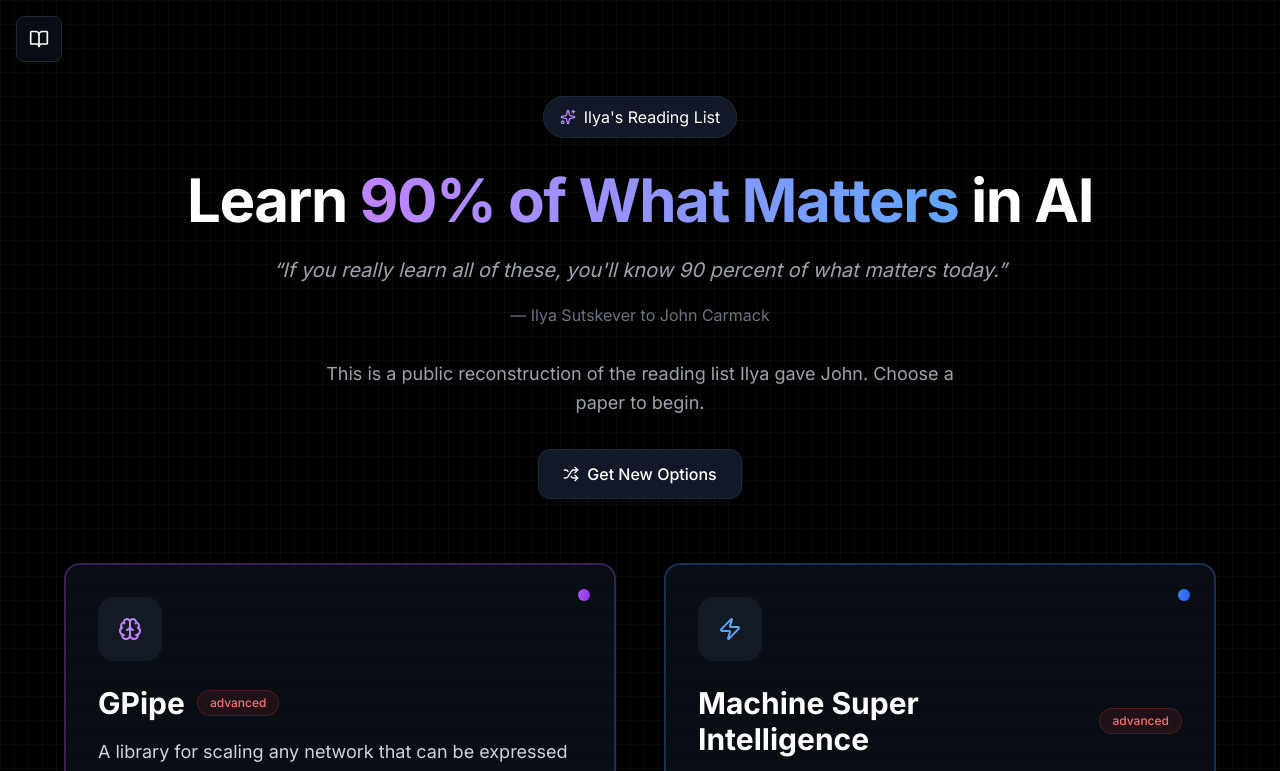
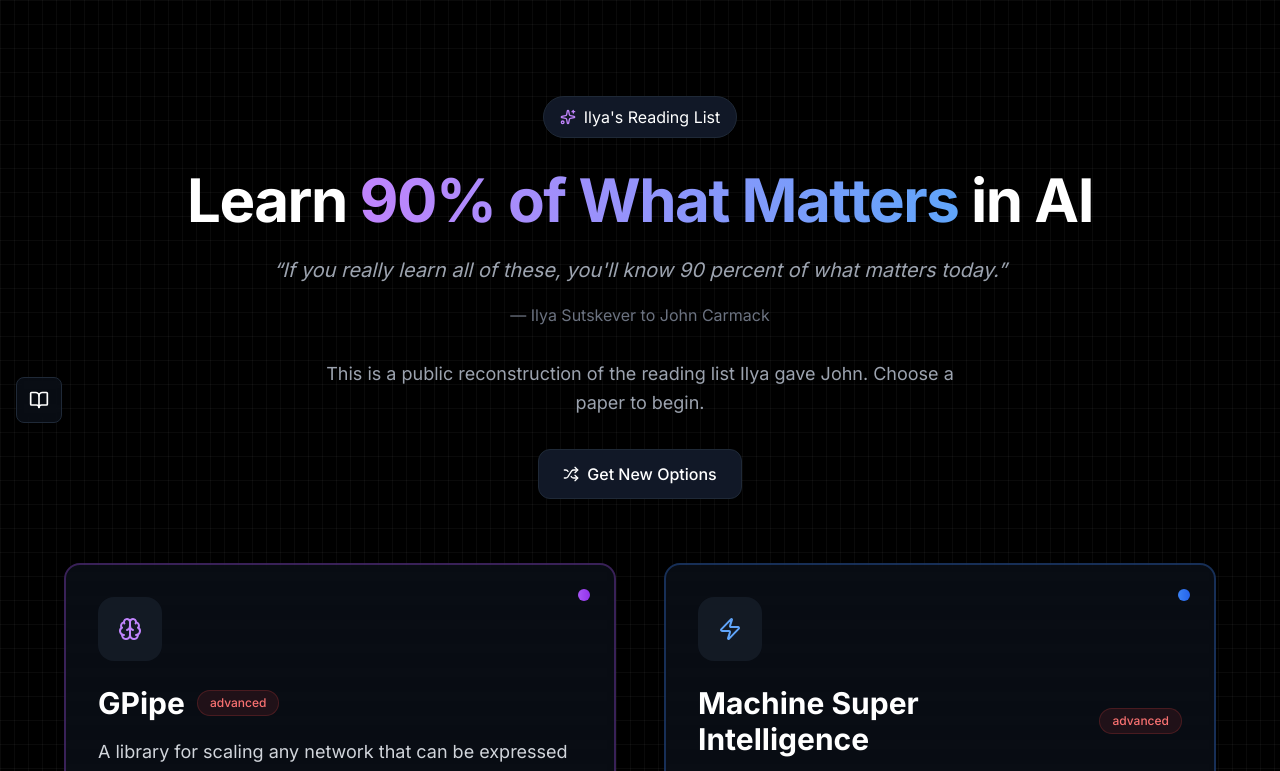
Before and after one commit to rachita-ramesh/sutskever30, a Next.js app: page / in a window 1280 px wide. Shown: the top 771 px of the page. Built offline with nearby package versions, Linux system fonts and the light colour scheme.

Commit message:
feat: move sidebar toggle to a floating button

```diff
--- a/src/app/page.tsx
+++ b/src/app/page.tsx
@@ -6,6 +6,7 @@
 import { ChatInterface } from "@/components/chat-interface";
 import { Sidebar } from "@/components/sidebar";
 import { concepts as allConcepts } from "@/data/concepts";
+import { SidebarToggle } from "@/components/sidebar-toggle";
 
 export default function HomePage() {
   const [selectedConcept, setSelectedConcept] = useState<Concept | null>(null);
@@ -35,8 +36,9 @@
         onClose={() => setIsSidebarOpen(false)}
         concepts={allConcepts}
         onSelectConcept={handleSwitchToConcept}
-        currentConceptId={selectedConcept?.id || ''}
+        currentConceptId={selectedConcept?.id || ""}
       />
+      {!isSidebarOpen && <SidebarToggle onToggle={toggleSidebar} />}
       {selectedConcept ? (
         <ChatInterface
           concept={selectedConcept}
--- a/src/components/chat-interface.tsx
+++ b/src/components/chat-interface.tsx
@@ -10,7 +10,11 @@
   onToggleSidebar: () => void;
 }
 
-export function ChatInterface({ concept, onBack, onToggleSidebar }: ChatInterfaceProps) {
+export function ChatInterface({
+  concept,
+  onBack,
+  onToggleSidebar,
+}: ChatInterfaceProps) {
   const [messages, setMessages] = useState<Message[]>([]);
   const [input, setInput] = useState("");
   const [isLoading, setIsLoading] = useState(false);
@@ -123,12 +127,6 @@
           <div className="flex items-center justify-between gap-4">
             {/* Left Side */}
             <div className="flex-shrink-0 flex items-center gap-1 sm:gap-2">
-              <button
-                onClick={onToggleSidebar}
-                className="p-2 hover:bg-gray-800 rounded-lg transition-colors text-white"
-              >
-                <BookOpen className="h-5 w-5" />
-              </button>
               <button
                 onClick={onBack}
                 className="p-2 hover:bg-gray-800 rounded-lg transition-colors text-white"
--- a/src/components/concept-selector.tsx
+++ b/src/components/concept-selector.tsx
@@ -61,12 +61,8 @@
 
       <header className="fixed top-0 left-0 right-0 z-20 p-4">
         <div className="max-w-7xl mx-auto flex justify-between items-center">
-          <button
-            onClick={onToggleSidebar}
-            className="p-3 bg-gray-900/50 border border-gray-800 rounded-lg text-white hover:bg-gray-800 hover:border-gray-700 transition-colors backdrop-blur-sm"
-          >
-            <BookOpen className="h-5 w-5" />
-          </button>
+          {/* This space is intentionally left blank */}
+          <div></div>
         </div>
       </header>
 
--- a/src/components/sidebar-toggle.tsx
+++ b/src/components/sidebar-toggle.tsx
@@ -6,13 +6,12 @@
 
 export function SidebarToggle({ onToggle }: SidebarToggleProps) {
   return (
-    <div className="fixed top-6 left-6 z-30">
-      <button
-        onClick={onToggle}
-        className="p-3 bg-gray-900/50 border border-gray-800 rounded-lg text-white hover:bg-gray-800 hover:border-gray-700 transition-colors backdrop-blur-sm"
-      >
-        <BookOpen className="h-5 w-5" />
-      </button>
-    </div>
+    <button
+      onClick={onToggle}
+      className="fixed top-1/2 left-4 -translate-y-1/2 z-30 p-3 bg-gray-900/50 border border-gray-800 rounded-lg text-white hover:bg-gray-800 hover:border-gray-700 transition-colors backdrop-blur-sm"
+      aria-label="Toggle reading list"
+    >
+      <BookOpen className="h-5 w-5" />
+    </button>
   );
 }
```
